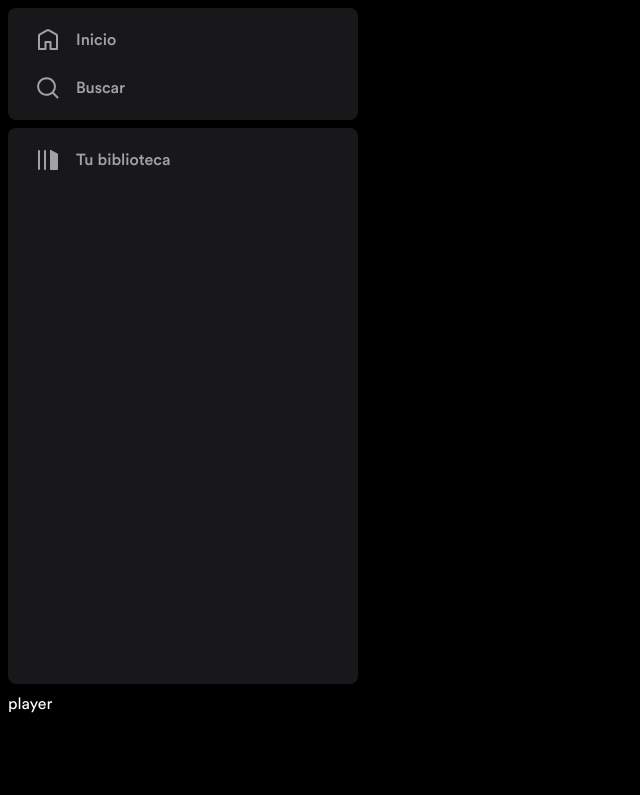
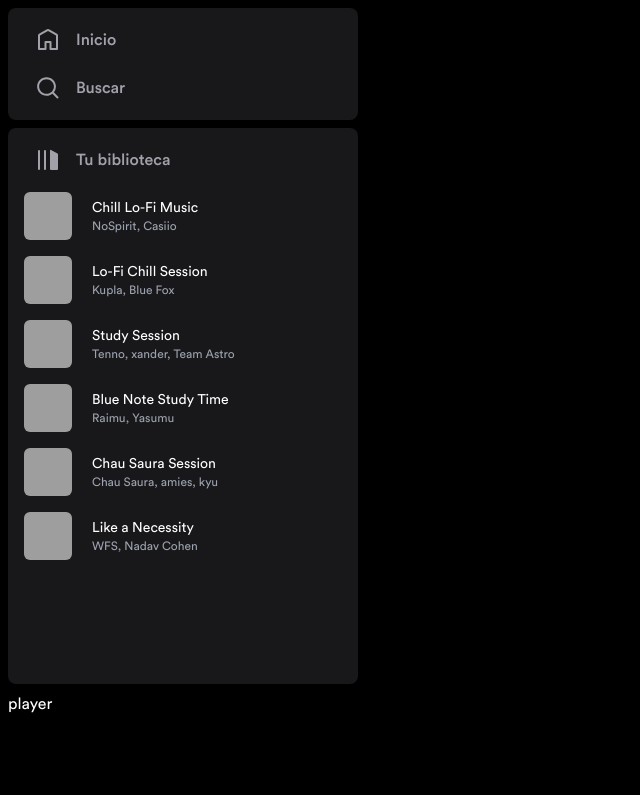
Before and after one commit to matiashernandev/astro-spotify, an Astro site: page / in a window 1280 px wide. Shown: the whole page, without its empty margins (0-640 px from the left). Built offline with nearby package versions, Linux system fonts and the light colour scheme; Astro itself is replaced by a stand-in of ours; grey boxes are pictures that could not be loaded.

Commit message:
add aside menu

```diff
--- a/src/components/AsideMenu.astro
+++ b/src/components/AsideMenu.astro
@@ -1,8 +1,11 @@
 ---
-import LibraryIcon from "../icons/Library.astro"
-import HomeIcon from "../icons/Home.astro"
-import SearchIcon from "../icons/Search.astro"
-import SideMenuItem from "./SideMenuItem.astro"
+import LibraryIcon from "@/icons/Library.astro"
+import HomeIcon from "@/icons/Home.astro"
+import SearchIcon from "@/icons/Search.astro"
+import SideMenuItem from "@/components/SideMenuItem.astro"
+import SideMenuCard from "@/components/SideMenuCard.astro"
+
+import { playlists } from "@/lib/data"
 ---
 
 <nav class="flex flex-col flex-1 gap-2">
@@ -25,6 +28,8 @@ import SideMenuItem from "./SideMenuItem.astro"
         <LibraryIcon />
          Tu biblioteca
       </SideMenuItem>
+
+      {playlists.map((playlist) => <SideMenuCard playlist={playlist} />)}
     </ul>
   </div>
 </nav>
--- /dev/null
+++ b/src/components/SideMenuCard.astro
@@ -0,0 +1,33 @@
+---
+import type { Playlist } from "@/lib/data"
+
+interface Props {
+  playlist: Playlist
+}
+
+const { playlist } = Astro.props
+
+const { id, cover, title, artists, color } = playlist
+
+const astistsString = artists.join(", ")
+---
+
+<a
+  href={`/playlist/${id}`}
+  class="playlist-item flex realtive p-2 overflow-hidden items-center gap-5 rounded-md hover:bg-zinc-800"
+>
+  <picture class="h-12 w-12 flex-none">
+    <img
+      src={cover}
+      alt={`Cover of ${title} by ${astistsString}`}
+      class="object-cover w-full h-full rounded-md"
+    />
+  </picture>
+
+  <div class="flex flex-auto flex-col truncate">
+    <h4 class="text-sm text-white">
+      {title}
+    </h4>
+    <span class="text-xs text-gray-400">{astistsString}</span>
+  </div>
+</a>
```
